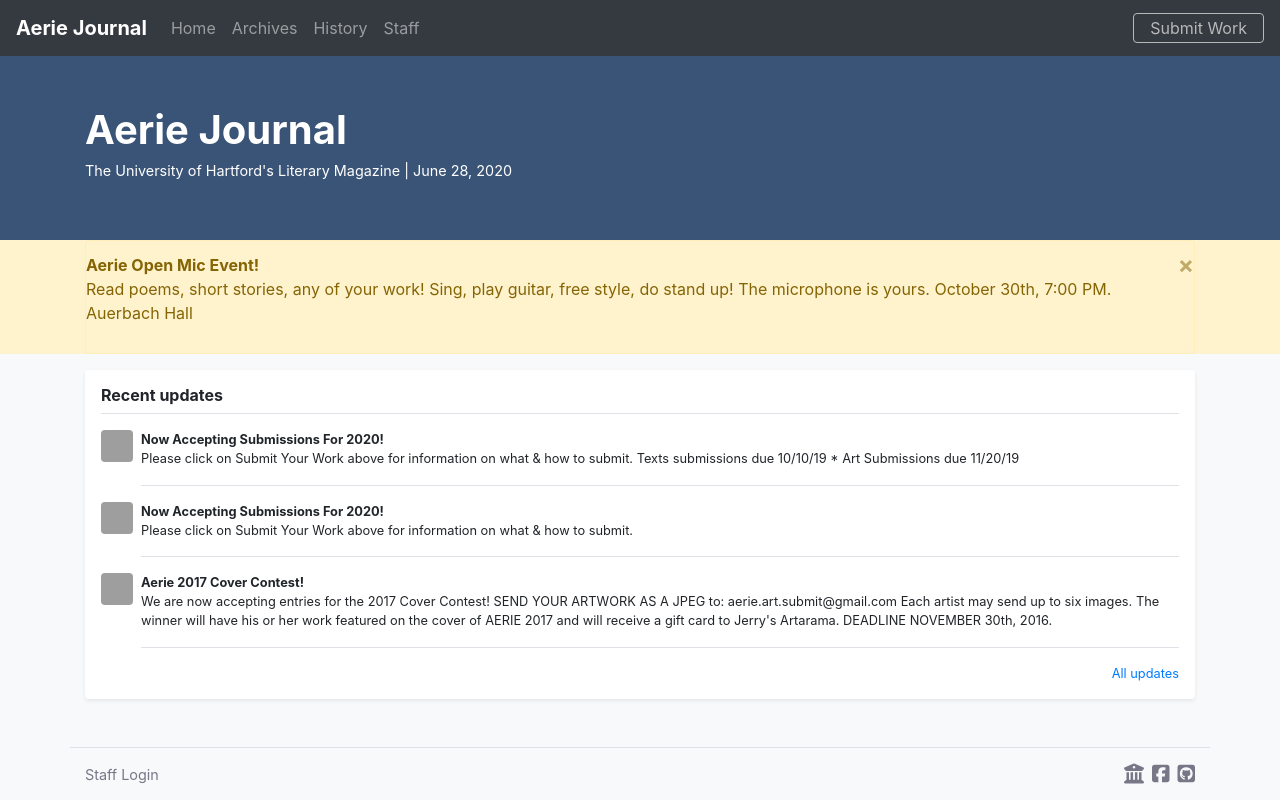
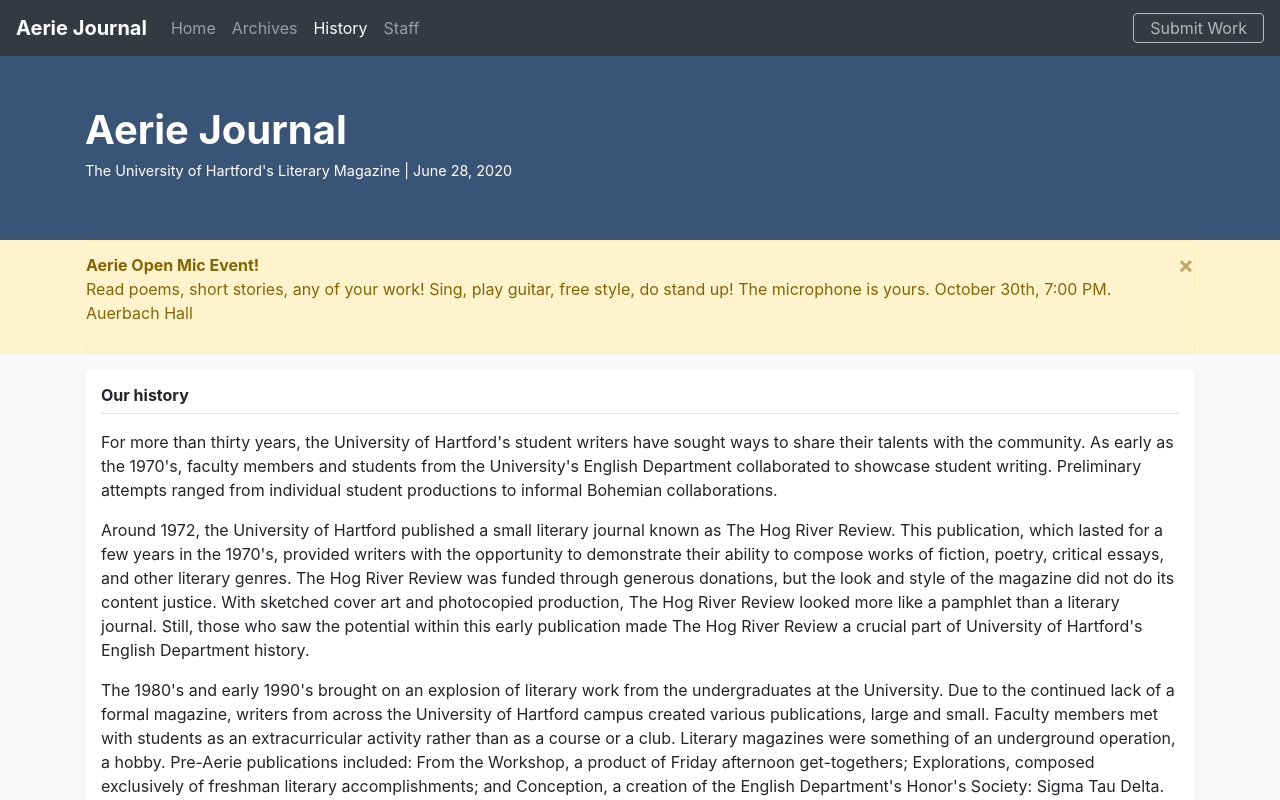
Before and after one commit to marchsabino/aerie-journal, an Angular app: page /history in a window 1280 px wide. Shown: the top 800 px of the page. Built offline with nearby package versions, Linux system fonts and the light colour scheme; grey boxes are pictures that could not be loaded.

Commit message:
Add History Page

```diff
--- a/src/app/app-routing.module.ts
+++ b/src/app/app-routing.module.ts
@@ -2,6 +2,7 @@
 import { Routes, RouterModule } from '@angular/router';
 import { NewsfeedComponent } from './views/newsfeed/newsfeed.component';
 import { ArchivesComponent } from './views/archives/archives.component';
+import { HistoryComponent } from './views/history/history.component';
 
 const routes: Routes = [
   {
@@ -15,6 +16,11 @@
     component: ArchivesComponent,
   },
   {
+    path: 'history',
+    pathMatch: 'full',
+    component: HistoryComponent,
+  },
+  {
     path: '**',
     pathMatch: 'full',
     component: NewsfeedComponent,
--- a/src/app/app.module.ts
+++ b/src/app/app.module.ts
@@ -7,6 +7,7 @@
 import { NewsfeedComponent } from './views/newsfeed/newsfeed.component';
 import { FooterComponent } from './core/footer/footer.component';
 import { ArchivesComponent } from './views/archives/archives.component';
+import { HistoryComponent } from './views/history/history.component';
 
 @NgModule({
   declarations: [
@@ -15,6 +16,7 @@
     NewsfeedComponent,
     FooterComponent,
     ArchivesComponent,
+    HistoryComponent,
   ],
   imports: [AppRoutingModule, BrowserModule],
   providers: [],
--- a/src/app/core/header/header.component.html
+++ b/src/app/core/header/header.component.html
@@ -26,7 +26,9 @@
       <a class="nav-link" routerLink="/archives" routerLinkActive="active">
         Archives
       </a>
-      <a class="nav-link" routerLink="/">History</a>
+      <a class="nav-link" routerLink="/history" routerLinkActive="active">
+        History
+      </a>
       <a class="nav-link" routerLink="/">Staff</a>
     </div>
   </div>
--- /dev/null
+++ b/src/app/views/history/history.component.html
@@ -0,0 +1,41 @@
+<div class="my-3 p-3 bg-white rounded shadow-sm">
+  <h6 class="border-bottom border-gray pb-2 mb-3">Our history</h6>
+  <p>
+    For more than thirty years, the University of Hartford's student writers
+    have sought ways to share their talents with the community. As early as the
+    1970's, faculty members and students from the University's English
+    Department collaborated to showcase student writing. Preliminary attempts
+    ranged from individual student productions to informal Bohemian
+    collaborations.
+  </p>
+  <p>
+    Around 1972, the University of Hartford published a small literary journal
+    known as The Hog River Review. This publication, which lasted for a few
+    years in the 1970's, provided writers with the opportunity to demonstrate
+    their ability to compose works of fiction, poetry, critical essays, and
+    other literary genres. The Hog River Review was funded through generous
+    donations, but the look and style of the magazine did not do its content
+    justice. With sketched cover art and photocopied production, The Hog River
+    Review looked more like a pamphlet than a literary journal. Still, those who
+    saw the potential within this early publication made The Hog River Review a
+    crucial part of University of Hartford's English Department history.
+  </p>
+  <p>
+    The 1980's and early 1990's brought on an explosion of literary work from
+    the undergraduates at the University. Due to the continued lack of a formal
+    magazine, writers from across the University of Hartford campus created
+    various publications, large and small. Faculty members met with students as
+    an extracurricular activity rather than as a course or a club. Literary
+    magazines were something of an underground operation, a hobby. Pre-Aerie
+    publications included: From the Workshop, a product of Friday afternoon
+    get-togethers; Explorations, composed exclusively of freshman literary
+    accomplishments; and Conception, a creation of the English Department's
+    Honor's Society: Sigma Tau Delta.
+  </p>
+  <p>
+    When Aerie was first introduced to the University in 1996, it served as a
+    venue for the English Department to publish winning pieces from the
+    Department's annual writing contest. This new literary magazine was run
+    exclusively by faculty.
+  </p>
+</div>
--- /dev/null
+++ b/src/app/views/history/history.component.ts
@@ -0,0 +1,15 @@
+import { Component, OnInit } from '@angular/core';
+
+@Component({
+  selector: 'app-history',
+  templateUrl: './history.component.html',
+  styleUrls: ['./history.component.scss']
+})
+export class HistoryComponent implements OnInit {
+
+  constructor() { }
+
+  ngOnInit(): void {
+  }
+
+}
```
Also changed, not shown: src/app/views/history/history.component.scss (added), 1 other file (tests, documents, lock files or other folders).
